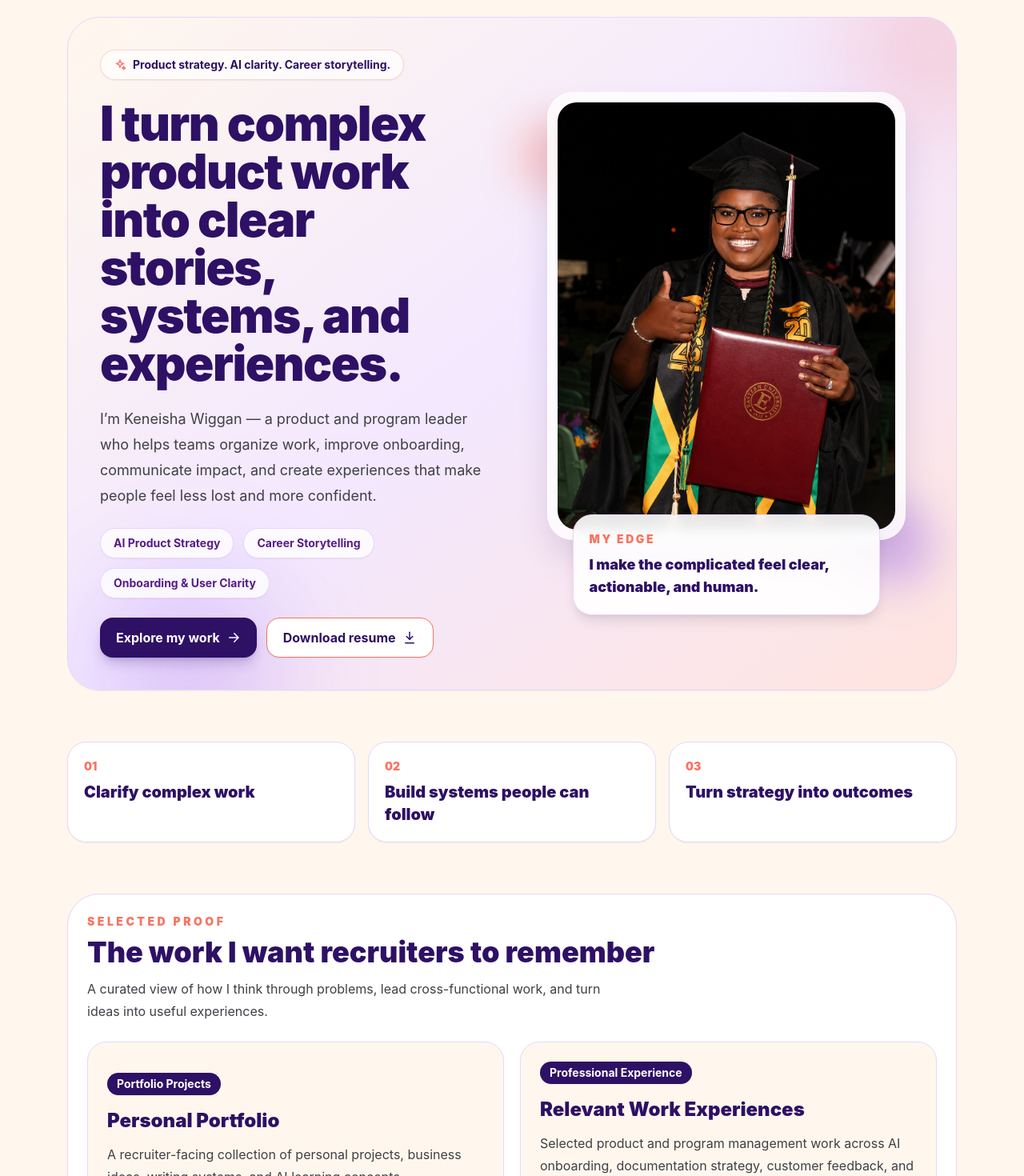
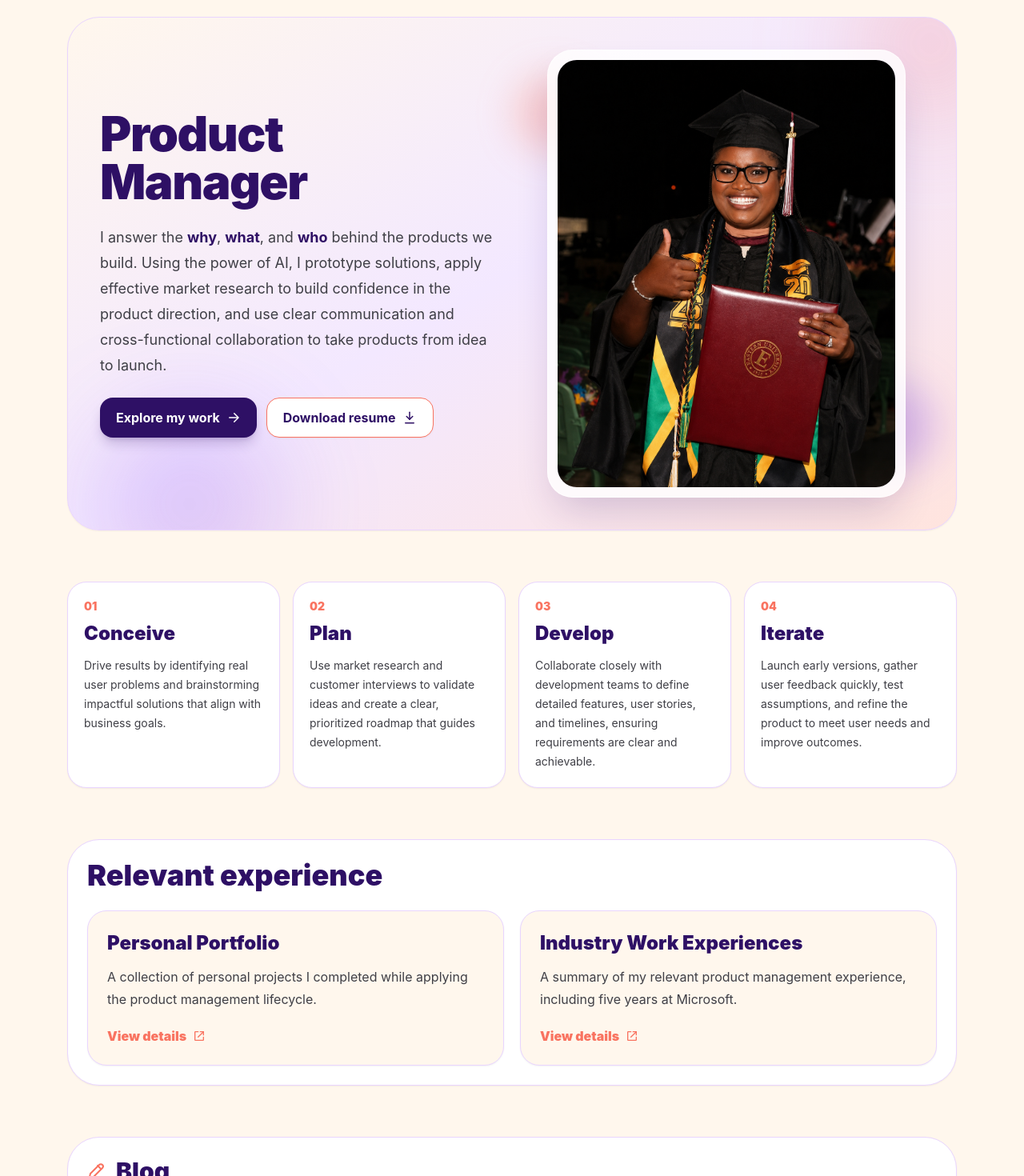
Before and after one commit to keneisha-wiggan/keneishawiggan.com, a React (Vite) app: page / in a window 1280 px wide. Shown: the part 100-1570 px from the top of the page at 80% size. Built offline with nearby package versions, Linux system fonts and the light colour scheme.

Commit message:
Update portfolio website content

```diff
--- a/src/App.jsx
+++ b/src/App.jsx
@@ -59,14 +59,14 @@ const featuredSections = [
   {
     title: "Personal Portfolio",
     description:
-      "A recruiter-facing collection of personal projects, business ideas, writing systems, and AI learning concepts.",
+      "A collection of personal projects I completed while applying the product management lifecycle.",
     tag: "Portfolio Projects",
     route: "personal-portfolio",
   },
   {
-    title: "Relevant Work Experiences",
+  title: "Industry Work Experiences",
   description:
-      "Selected product and program management work across AI onboarding, documentation strategy, customer feedback, and launch readiness.",
+    "A summary of my relevant product management experience, including five years at Microsoft.",
   tag: "Professional Experience",
   route: "work-experience",
 },
@@ -87,15 +87,27 @@ const brandBadges = [
 const proofPoints = [
   {
     number: "01",
-    label: "Clarify complex work",
+    title: "Conceive",
+    description:
+      "Drive results by identifying real user problems and brainstorming impactful solutions that align with business goals.",
   },
   {
     number: "02",
-    label: "Build systems people can follow",
+    title: "Plan",
+    description:
+      "Use market research and customer interviews to validate ideas and create a clear, prioritized roadmap that guides development.",
   },
   {
     number: "03",
-    label: "Turn strategy into outcomes",
+    title: "Develop",
+    description:
+      "Collaborate closely with development teams to define detailed features, user stories, and timelines, ensuring requirements are clear and achievable.",
+  },
+  {
+    number: "04",
+    title: "Iterate",
+    description:
+      "Launch early versions, gather user feedback quickly, test assumptions, and refine the product to meet user needs and improve outcomes.",
   },
 ];
 
@@ -220,28 +232,19 @@ function Home({ setPage }) {
 
         <div className="relative grid items-center gap-10 md:grid-cols-2">
           <motion.div initial={{ opacity: 0, y: 16 }} animate={{ opacity: 1, y: 0 }} className="space-y-6">
-            <div className="inline-flex items-center gap-2 rounded-full border border-[#F97360]/30 bg-white/70 px-4 py-2 text-sm font-bold text-[#2E1065] shadow-sm">
-              <Icon name="sparkle" size={16} className="text-[#F97360]" />
-              Product strategy. AI clarity. Career storytelling.
-            </div>
+
 
             <div>
              <h2 className="max-w-3xl text-5xl font-black tracking-tight text-[#2E1065] md:text-6xl">
-                I turn complex product work into clear stories, systems, and experiences.
+  Product Manager
 </h2>
             </div>
 
          <p className="max-w-xl text-lg leading-8 text-[#3F3F46]">
-              I’m Keneisha Wiggan — a product and program leader who helps teams organize work, improve onboarding, communicate impact, and create experiences that make people feel less lost and more confident.
+  I answer the <strong className="font-bold text-[#2F1065]">why</strong>,{" "}
+  <strong className="font-bold text-[#2F1065]">what</strong>, and{" "}
+  <strong className="font-bold text-[#2F1065]">who</strong> behind the products we build. Using the power of AI, I prototype solutions, apply effective market research to build confidence in the product direction, and use clear communication and cross-functional collaboration to take products from idea to launch.
 </p>
-
-            <div className="flex flex-wrap gap-3">
-              {brandBadges.map((badge) => (
-                <span key={badge} className="rounded-full border border-[#E9D5FF] bg-white/80 px-4 py-2 text-sm font-bold text-[#581C87] shadow-sm">
-                  {badge}
-                </span>
-              ))}
-            </div>
 
             <div className="flex flex-wrap gap-3">
               <button
@@ -275,12 +278,7 @@ function Home({ setPage }) {
               </div>
             </div>
 
-            <div className="relative mx-auto -mt-8 max-w-sm rounded-3xl border border-[#E9D5FF] bg-white/90 p-5 shadow-lg backdrop-blur">
-              <p className="text-sm font-black uppercase tracking-[0.18em] text-[#F97360]">My edge</p>
-              <p className="mt-2 text-lg font-black text-[#2E1065]">
-                I make the complicated feel clear, actionable, and human.
-              </p>
-            </div>
+
           </motion.div>
         </div>
       </section>
@@ -293,9 +291,7 @@ function Home({ setPage }) {
         <div className="mb-5 flex items-center gap-3 text-[#F97360]">
           <Icon name="pen" size={24} />
           <div>
-            <p className="text-sm font-black uppercase tracking-[0.25em] text-[#F97360]">Writing</p>
-            <h3 className="text-3xl font-black text-[#2E1065]">Ideas on AI, product clarity, and career storytelling</h3>
-          </div>
+<h3 className="text-3xl font-black text-[#2E1065]">Blog</h3>          </div>
         </div>
 
         <div className="grid gap-4 md:grid-cols-3">
@@ -320,11 +316,12 @@ function Home({ setPage }) {
 
 function ProofStrip() {
   return (
-    <section className="grid gap-4 md:grid-cols-3">
+    <section className="grid gap-4 md:grid-cols-2 lg:grid-cols-4">
       {proofPoints.map((point) => (
         <div key={point.number} className="rounded-3xl border border-[#E9D5FF] bg-white p-5 shadow-sm">
           <p className="text-sm font-black text-[#F97360]">{point.number}</p>
-          <p className="mt-2 text-xl font-black text-[#2E1065]">{point.label}</p>
+          <p className="mt-2 text-2xl font-black text-[#2E1065]">{point.title}</p>
+          <p className="mt-3 text-sm leading-6 text-[#3F3F46]">{point.description}</p>
         </div>
       ))}
     </section>
@@ -335,13 +332,9 @@ function FeaturedWork({ setPage }) {
   return (
     <section className="rounded-[2.5rem] border border-[#E9D5FF] bg-white p-6 shadow-sm">
       <div className="mb-6">
-        <p className="text-sm font-black uppercase tracking-[0.25em] text-[#F97360]">Selected proof</p>
-        <h3 className="mt-2 text-4xl font-black text-[#2E1065]">
-          The work I want recruiters to remember
+  <h3 className="text-4xl font-black text-[#2E1065]">
+    Relevant experience
   </h3>
-        <p className="mt-3 max-w-2xl leading-7 text-[#3F3F46]">
-          A curated view of how I think through problems, lead cross-functional work, and turn ideas into useful experiences.
-        </p>
 </div>
 
       <div className="grid gap-5 md:grid-cols-2">
@@ -351,9 +344,7 @@ function FeaturedWork({ setPage }) {
             onClick={() => setPage(project.route)}
             className="group rounded-3xl border border-[#E9D5FF] bg-[#FFF7ED] p-6 text-left shadow-sm transition hover:-translate-y-1 hover:border-[#F97360] hover:bg-[#F3E8FF] hover:shadow-lg focus:outline-none focus:ring-4 focus:ring-[#F97360]/30"
           >
-            <p className="mb-4 inline-flex rounded-full bg-[#2E1065] px-3 py-1 text-sm font-bold text-white shadow-sm">
-              {project.tag}
-            </p>
+
             <h4 className="text-2xl font-black text-[#2E1065]">{project.title}</h4>
             <p className="mt-3 leading-7 text-[#3F3F46]">{project.description}</p>
             <span className="mt-5 flex items-center gap-2 font-black text-[#F97360]">
@@ -422,8 +413,7 @@ function DetailCollection({ eyebrow, title, intro, items, back }) {
 
 function Blogs() {
   return (
-    <PageShell eyebrow="Blogs" title="Ideas on AI, product clarity, and career storytelling">
-      <div className="space-y-4">
+<PageShell eyebrow="" title="Blog">      <div className="space-y-4">
         {blogs.map((blog) => (
           <div key={blog} className="rounded-3xl border border-[#E9D5FF] bg-white p-6 shadow-sm transition hover:-translate-y-1 hover:bg-[#F3E8FF]">
             <p className="text-sm font-black uppercase tracking-[0.25em] text-[#F97360]">Coming soon</p>
@@ -442,9 +432,7 @@ function Resume() {
   return (
     <PageShell eyebrow="Resume" title="A clearer view of my experience">
       <div className="rounded-3xl border border-[#E9D5FF] bg-white p-8 shadow-sm">
-        <p className="max-w-2xl leading-7 text-[#3F3F46]">
-          Download my resume for a concise view of my product, program, AI onboarding, documentation strategy, and cross-functional execution experience.
-        </p>
+
         <a
           href={RESUME_FILE}
           download
@@ -463,9 +451,7 @@ function Contact() {
       <div className="rounded-3xl border border-[#E9D5FF] bg-white p-8 shadow-sm">
         <Icon name="mail" size={28} className="mb-4 text-[#F97360]" />
 
-        <p className="max-w-2xl leading-7 text-[#3F3F46]">
-          Reach out if you want to connect about product strategy, program management, AI adoption, onboarding, documentation, or career storytelling.
-        </p>
+
 
         <div className="mt-8 space-y-5">
           <div className="rounded-2xl border border-[#E9D5FF] bg-[#FFF7ED] p-5">
```
Lines whose indentation alone changed are shown as unchanged.
